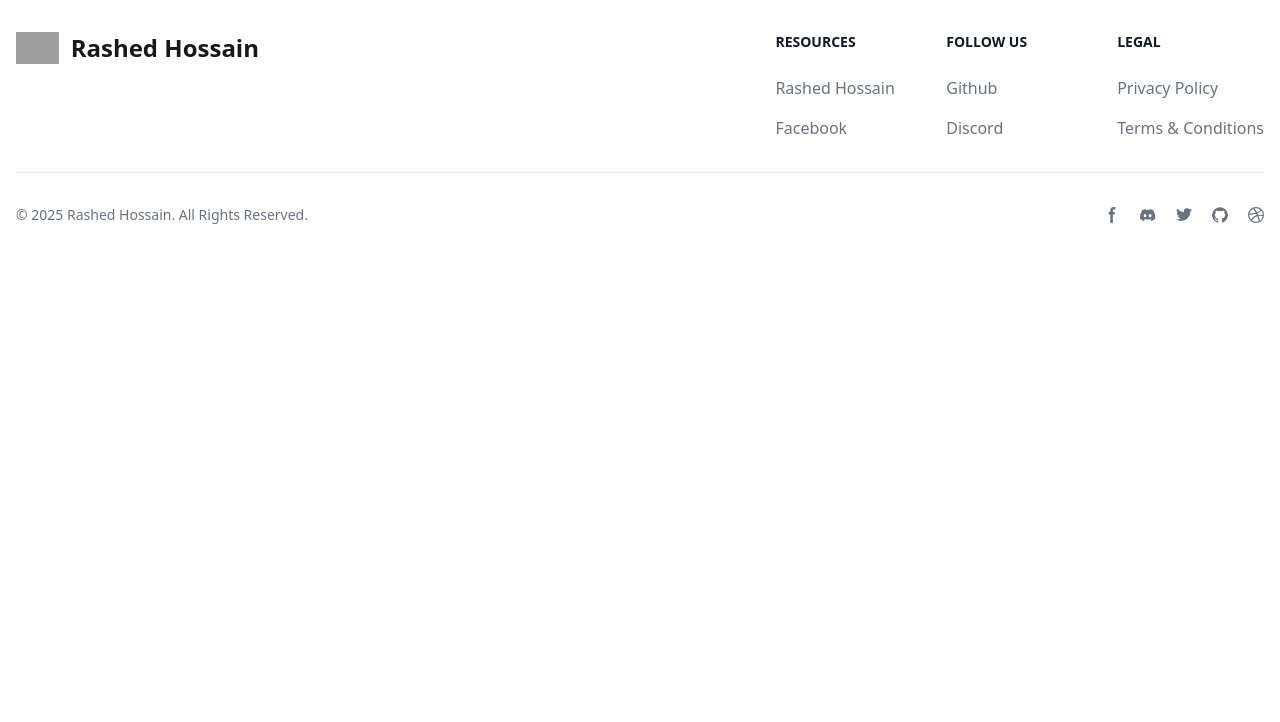
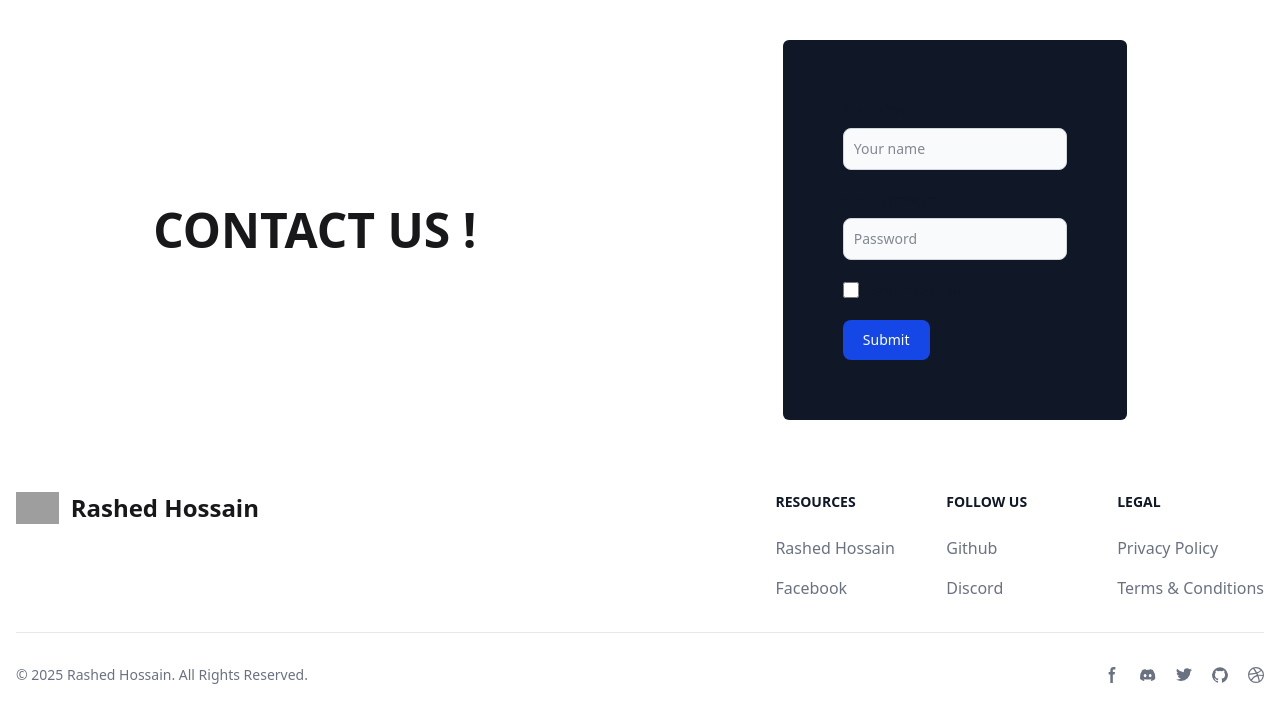
Before and after one commit to RashedAkash/first-exam, a plain HTML site: page index.html in a window 1280 px wide. Drawn offline with nearby package versions, Linux system fonts and the light colour scheme; grey boxes are pictures that could not be loaded.

Commit message:
form section complete

```diff
--- a/index.html
+++ b/index.html
@@ -18,34 +18,42 @@
     <!-- about me section -->
     <section>
 
-      <!-- <div class="  ">
-        <div>
-          <h1>About me</h1>
-          <div>
-            <div>
-              <h4>Email</h4>
-              <p>rashedhossain416400@gmail.com</p>
-            </div>
-            <div>
-              <h4>Email</h4>
-              <p>rashedhossain416400@gmail.com</p>
-            </div>
-            <div>
-              <h4>Email</h4>
-              <p>rashedhossain416400@gmail.com</p>
-            </div>
-          </div>
+      <!-- Form section -->
+      <div class="flex items-center justify-around py-10">
+        <div class="text-5xl  font-bold uppercase  ">
+          <h1>contact us !</h1>
         </div>
         <div>
-          <h1>Hello! I am</h1>
-          <h1>Rashed Hossain</h1>
-          <p>“Emerging web developer with good fundamentals, turning design into user-friendly websites. Committed to
-            delivering
-            visually appealing solutions. Eager to apply skills, collaborate, and create exceptional online experiences.
-          </p>
-          <button>Download cv</button>
+          <form class=" mx-auto bg-gray-900 rounded-md p-15">
+            <div class="mb-5">
+              <label for="email" class="block mb-2 text-sm font-medium text-gray-900 dark:text-white  ">Your email</label>
+              <input type="email" id="email"
+              class="bg-gray-50 border border-gray-300 text-gray-900 text-sm rounded-lg focus:ring-blue-500 focus:border-blue-500 block w-full p-2.5 dark:bg-gray-700 dark:border-gray-600 dark:placeholder-gray-400 dark:text-white dark:focus:ring-blue-500 dark:focus:border-blue-500"
+                placeholder="Your name" required />
+            </div>
+            <div class="mb-5">
+              <label for="password" class="block mb-2 text-sm font-medium text-gray-900 dark:text-white">Your
+                password</label>
+              <input type="password" id="password"
+                class="bg-gray-50 border border-gray-300 text-gray-900 text-sm rounded-lg focus:ring-blue-500 focus:border-blue-500 block w-full p-2.5 dark:bg-gray-700 dark:border-gray-600 dark:placeholder-gray-400 dark:text-white dark:focus:ring-blue-500 dark:focus:border-blue-500"
+                placeholder="Password"
+                required />
+            </div>
+            <div class="flex items-start mb-5">
+              <div class="flex items-center h-5">
+                <input id="remember" type="checkbox" value=""
+                  class="w-4 h-4 border border-gray-300 rounded-sm bg-gray-50 focus:ring-3 focus:ring-blue-300 dark:bg-gray-700 dark:border-gray-600 dark:focus:ring-blue-600 dark:ring-offset-gray-800 dark:focus:ring-offset-gray-800"
+                  required />
+              </div>
+              <label for="remember" class="ms-2 text-sm font-medium text-gray-900 dark:text-gray-300">Remember
+                me</label>
+            </div>
+            <button type="submit"
+              class="text-white bg-blue-700 hover:bg-blue-800 focus:ring-4 focus:outline-none focus:ring-blue-300 font-medium rounded-lg text-sm w-full sm:w-auto px-5 py-2.5 text-center dark:bg-blue-600 dark:hover:bg-blue-700 dark:focus:ring-blue-800">Submit</button>
+          </form>
         </div>
-      </div> -->
+      </div>
+
     </section>
   </main>
   <footer>
```
